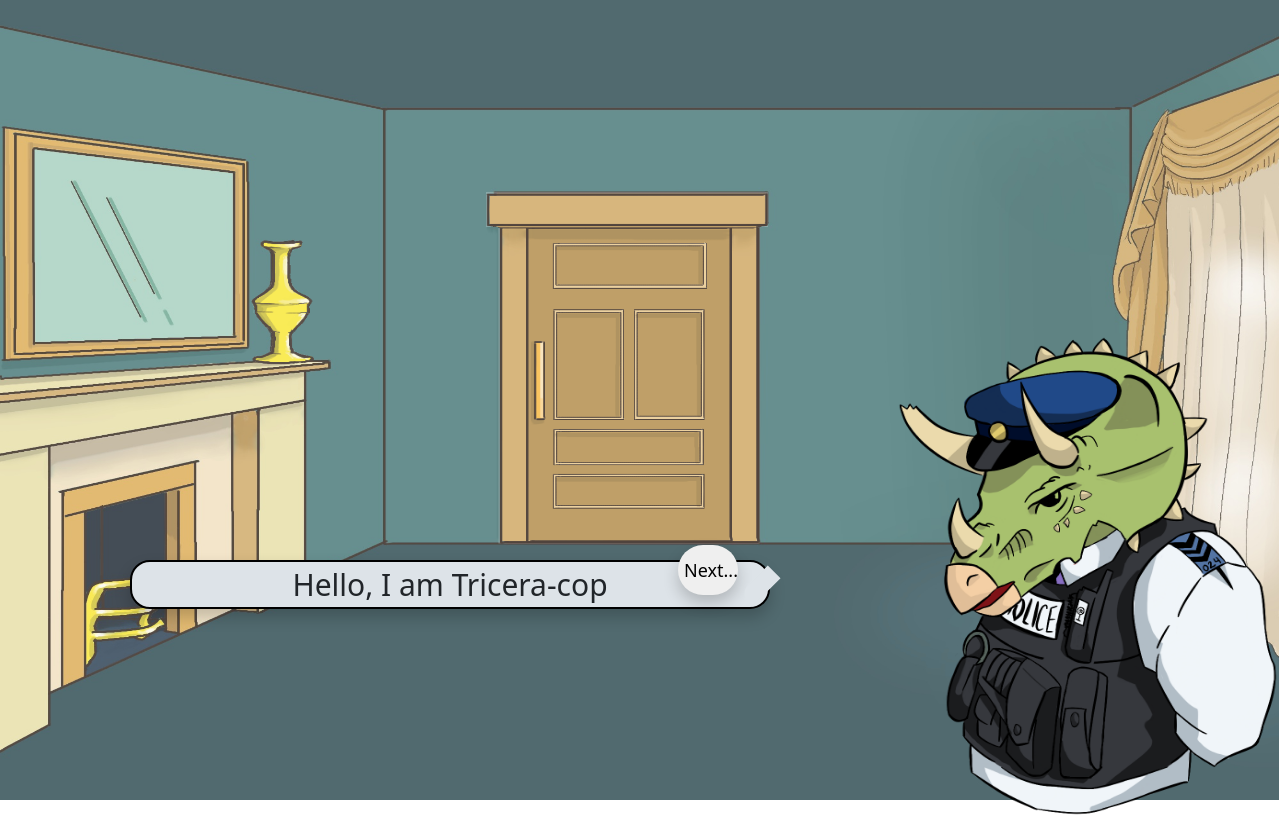
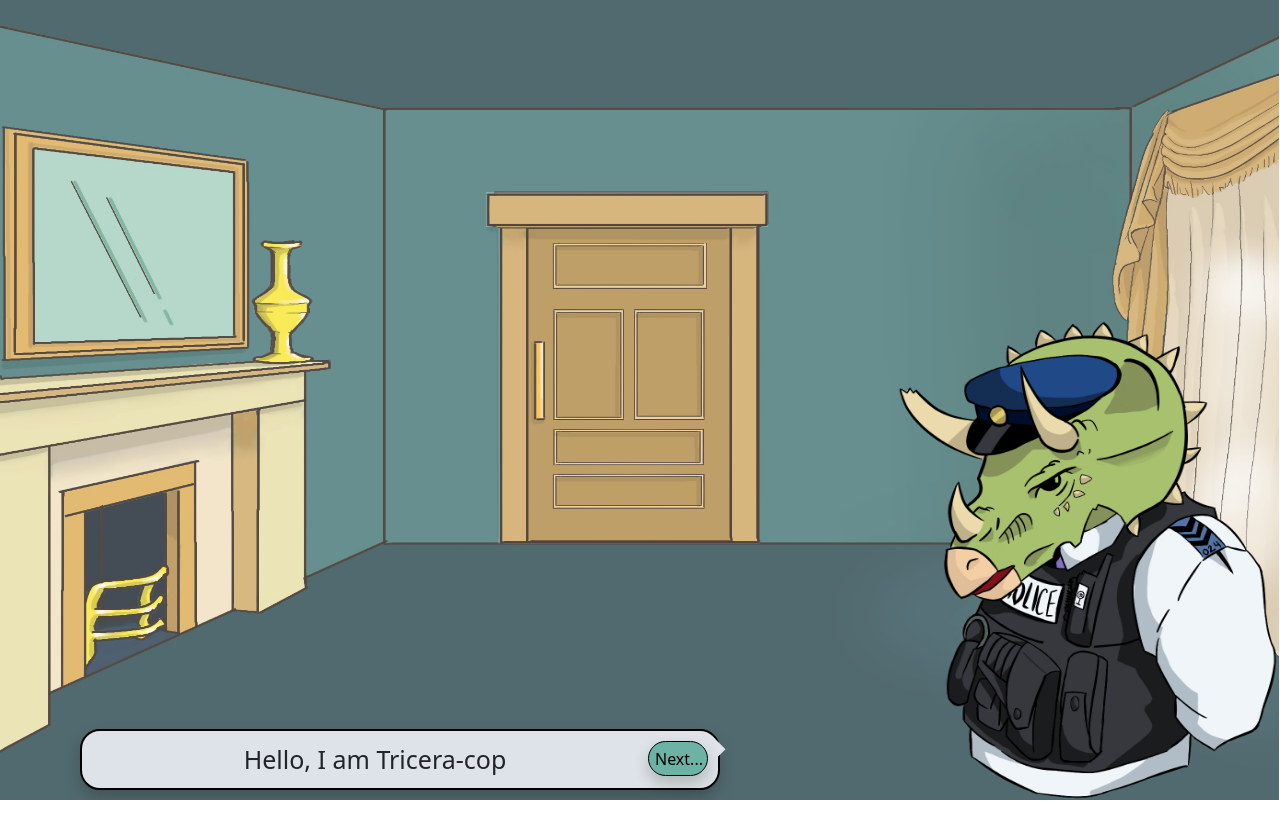
Before and after one commit to SeanEmmers/tricera-COPS, a React (Create React App) app: page / in a window 1280 px wide. Built offline with nearby package versions, Linux system fonts and the light colour scheme.

Commit message:
css on speech bubble

```diff
--- a/src/App.css
+++ b/src/App.css
@@ -64,7 +64,7 @@ body {
   height: 60vh;
   width: 30%;
   position: absolute;
-  top: 42%;
+  top: 40%;
   left: 70%;
 }
 
@@ -88,11 +88,12 @@ body {
 	background: #dde3e8;
 	display: block;
 	margin: 30px;
+  padding: 10px 60px 10px 10px;
 	border-radius: 20px;
   border: 2px solid black;
-	top: 530px;
-  left: 100px;
-	font-size: 30px;
+  bottom: -20px;
+  left: 50px;
+	font-size: 25px;
 	text-align: center;
   position: absolute;
   box-shadow: 0 8px 16px 0 rgba(0,0,0,0.2);
@@ -102,13 +103,12 @@ body {
 	height: 18px;
 	width: 40px;
   background: #dde3e8;
-
 	margin: 0 auto;
 	transform: rotate(135deg);
 	border-radius: 0 0 12px 0;
 	margin-top: -30px;
-  right: calc(0.05vw - 13px);
-   position: absolute;
+  right: calc(0.5vw - 13px);
+  position: absolute;
 }
 
 
@@ -122,16 +122,17 @@ body {
 
 .small-btn {
   width: 60px;
-  height: 50px;
+  height: 35px;
   position: absolute;
   bottom: 12px;
-  right: 30px;
+  right: 10px;
   text-align: center;
-
   border: none;
-  font-size: large;
+  font-size: medium;
   box-shadow: 0 8px 16px 0 rgba(0,0,0,0.2);
-  border-radius: 25px;
+  border-radius: 20px;
+  background: #6cb3a6;
+  border: 1.5px solid rgb(0, 0, 0);
 }
 
 /*
--- a/src/components/landing-room/LandingRoom.js
+++ b/src/components/landing-room/LandingRoom.js
@@ -28,10 +28,10 @@ class SpeechBubble extends React.Component {
       <div className="bubble">
         {this.state.message}
         <br />
+        <div className="pointer"></div>
         <button className="small-btn" onClick={this.updateContent}>
           Next...
         </button>
-        <div className="pointer"></div>
       </div>
     );
   }
```
